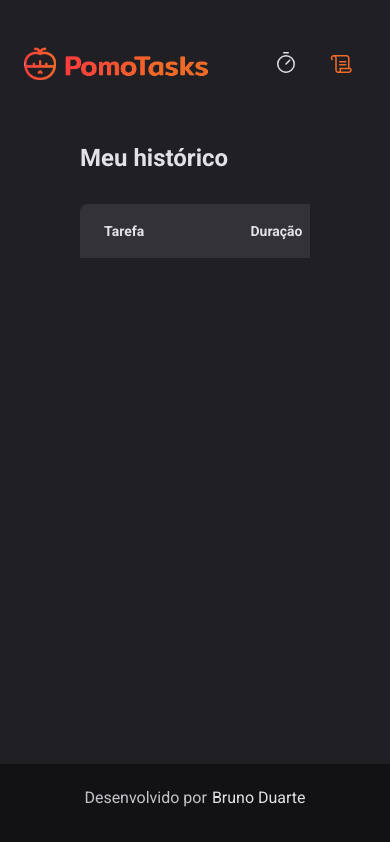
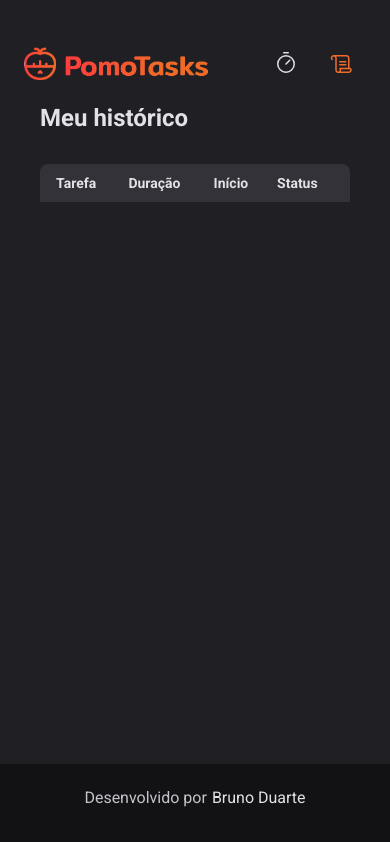
Before and after one commit to bduarte10/ignite-timer, a React (Vite) app: page /history in a window 390 px wide. Built offline with nearby package versions, Linux system fonts and the light colour scheme.

Commit message:
ajuste tabela responsiva

```diff
--- a/src/pages/History/styles.ts
+++ b/src/pages/History/styles.ts
@@ -8,6 +8,9 @@ export const HistoryContainer = styled.main`
   h1 {
     font-size: 1.5rem;
     color: ${(props) => props.theme['gray-100']};
+  }
+  @media (max-width: 720px) {
+    padding: 1rem;
   }
 `
 
@@ -51,6 +54,30 @@ export const HistoryList = styled.div`
       }
     }
   }
+  @media (max-width: 720px) {
+    min-width: 0;
+    table {
+      min-width: 0;
+      th {
+        padding: 0.5rem;
+        &:first-child {
+          padding-left: 1rem;
+        }
+        &:last-child {
+          padding-right: 1rem;
+        }
+      }
+      td {
+        padding: 0.5rem;
+        &:first-child {
+          padding-left: 1rem;
+        }
+        &:last-child {
+          padding-right: 1rem;
+        }
+      }
+    }
+  }
 `
 const STATUS_COLOR = {
   yellow: 'yellow-500',
```
